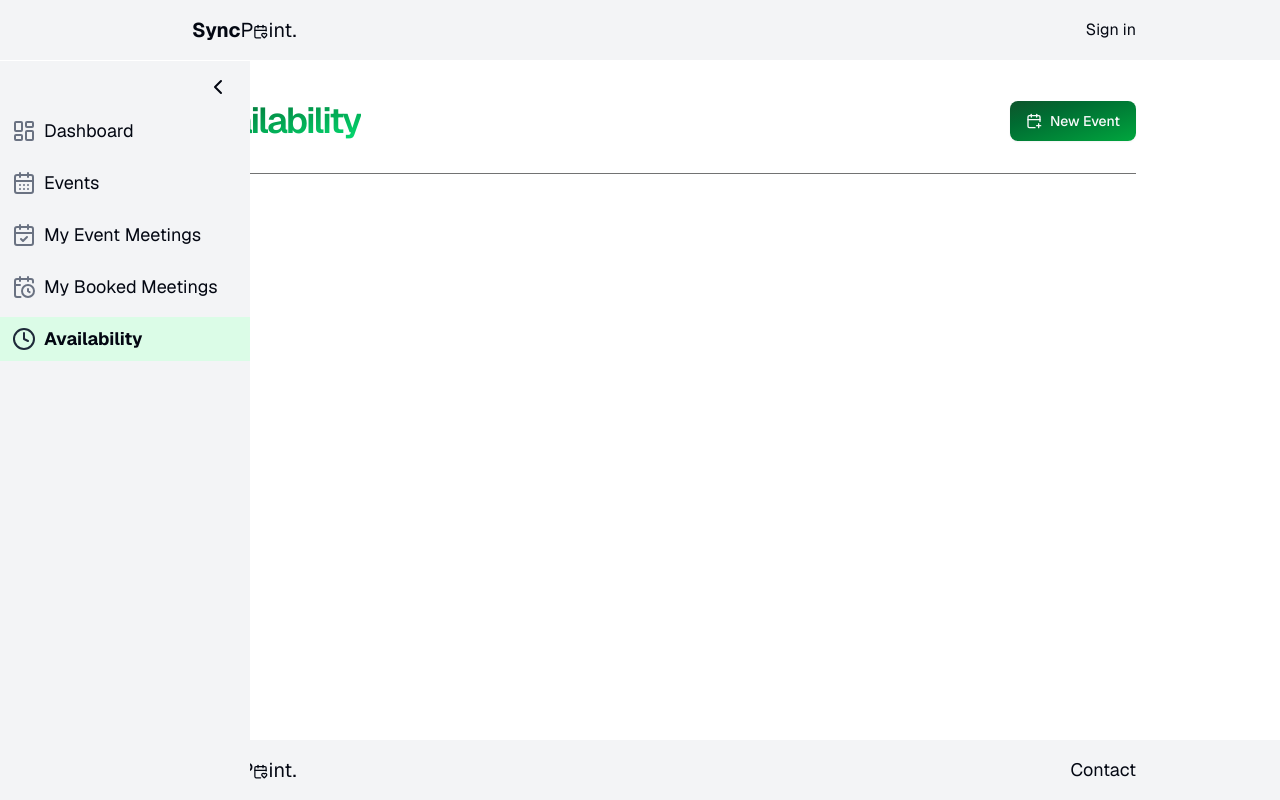
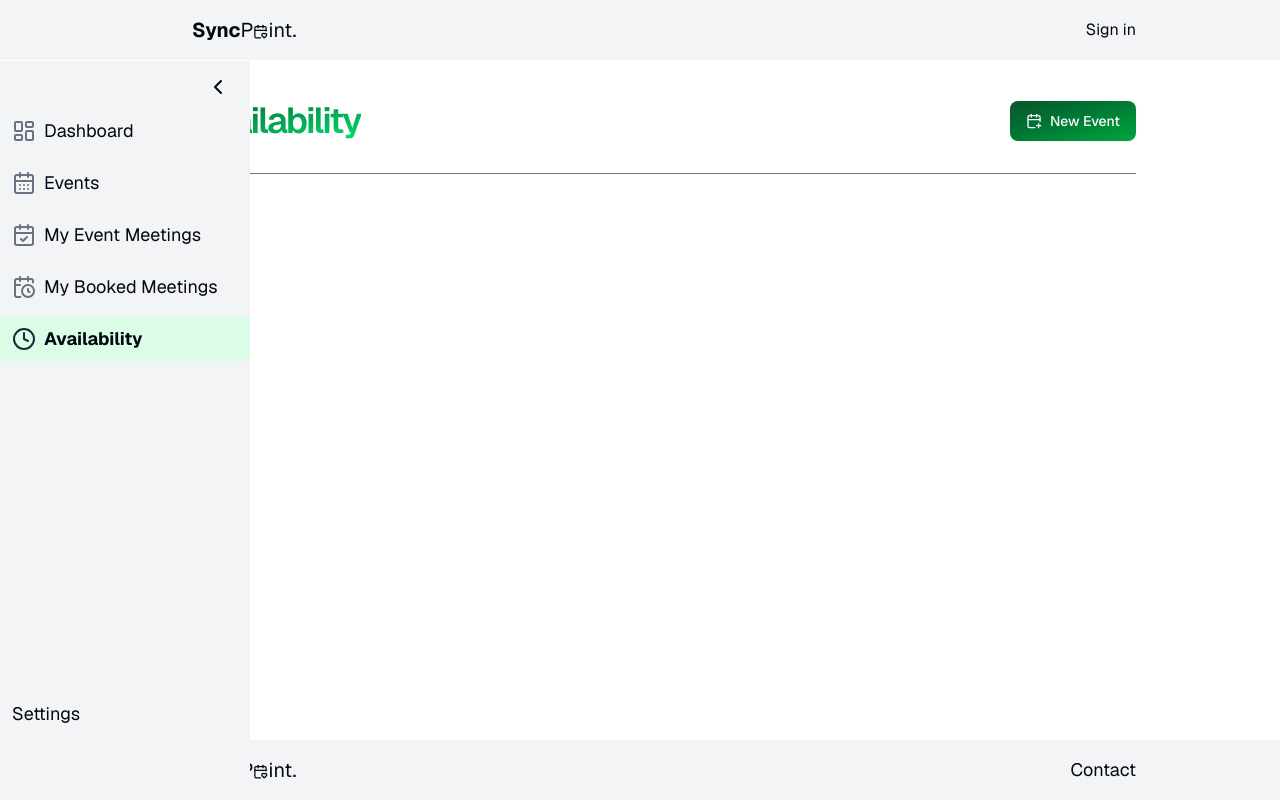
Before and after one commit to AlexLeiba/SyncPoint, a Next.js app: page /availability in a window 1280 px wide. Both pictures are taken after a click on the button 18 px from the left and 87 px from the top of the page. Built offline with nearby package versions, Linux system fonts and the light colour scheme; no server answers.

Commit message:
account settings

```diff
--- a/components/Navigations/SideBar.tsx
+++ b/components/Navigations/SideBar.tsx
@@ -1,12 +1,13 @@
 "use client";
 import { cn } from "@/lib/utils";
-import { ChevronRight } from "lucide-react";
+import { ChevronRight, Settings } from "lucide-react";
 import React, { useEffect, useRef, useState } from "react";
 import { Button } from "../ui/button";
 import { Spacer } from "../ui/spacer";
 import Link from "next/link";
 import { LINKS } from "@/consts";
 import { usePathname } from "next/navigation";
+import { UserButton } from "@clerk/nextjs";
 
 export function SideBar() {
   const [open, setOpen] = useState(false);
@@ -55,7 +56,7 @@ export function SideBar() {
 
       <Spacer size={10} />
 
-      <nav>
+      <nav className="flex flex-col justify-between h-[calc(100%-100px)]">
         <ul className="flex gap-2 flex-col">
           {LINKS.map((link) => (
             <li key={link.href} title={link.label}>
@@ -91,6 +92,21 @@ export function SideBar() {
             </li>
           ))}
         </ul>
+
+        <div className="flex items-center gap-2  p-3 ">
+          <UserButton />
+          {open && (
+            <p
+              className={cn(
+                "text-foreground",
+
+                "text-lg"
+              )}
+            >
+              Settings
+            </p>
+          )}
+        </div>
       </nav>
     </aside>
   );
```
